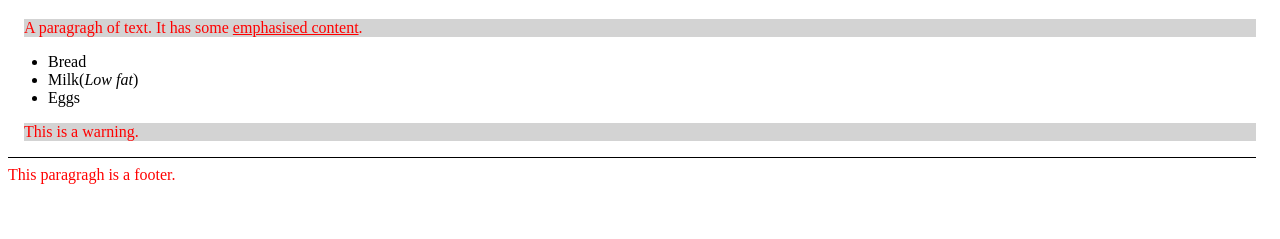
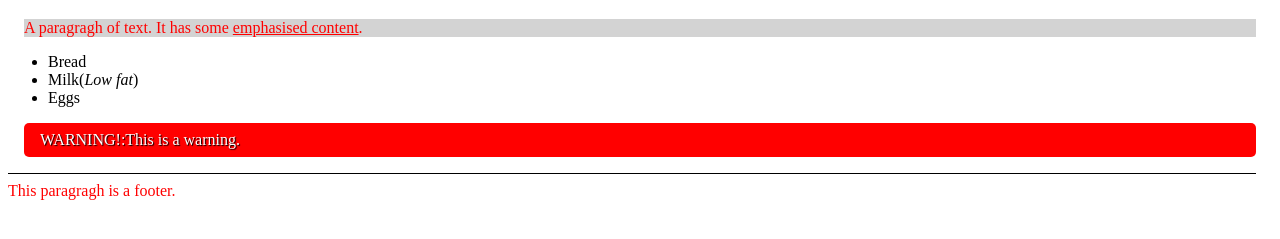
Before and after one commit to RamiMhanna/RamiMhanna.github.io, a plain HTML site: page scratch/css.html in a window 1280 px wide. Shown: the part 61-300 px from the top of the page. Drawn offline with Linux system fonts and the light colour scheme.

Commit message:
Fourth version of CSS

```diff
--- a/scratch/style.css
+++ b/scratch/style.css
@@ -24,9 +24,17 @@
 
 }
 .warning{
-
+background-color: red;
+border-radius: 5px;
+color: white;
+padding: .5em 1em;
+text-shadow: 1px 1px 1px black;
+font-style: bold;
 }
-#footer{
+p.warning::before{
+  content: "WARNING!:"
+}
+p#footer{
   border-top: 1px solid black;
   background-color: white;
   padding-top: .5em;
```
